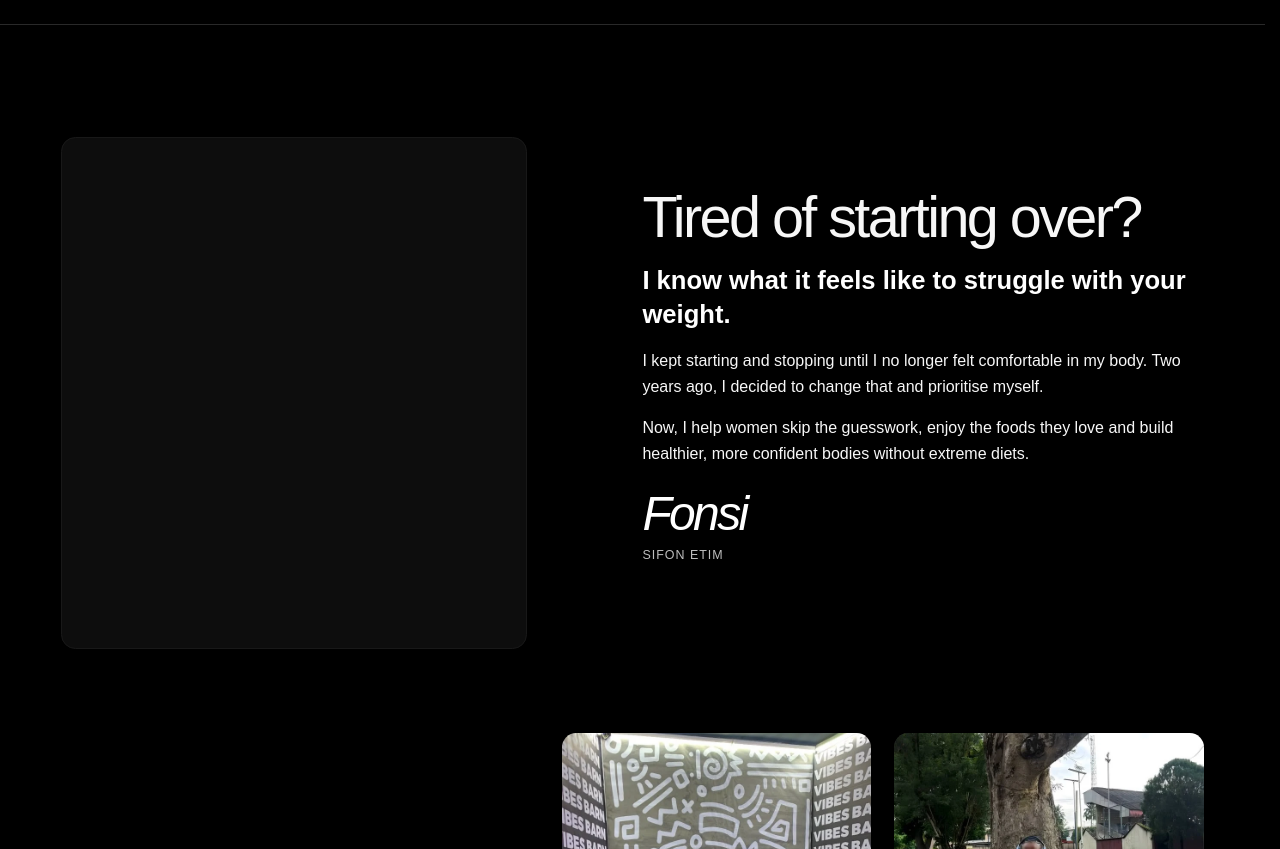
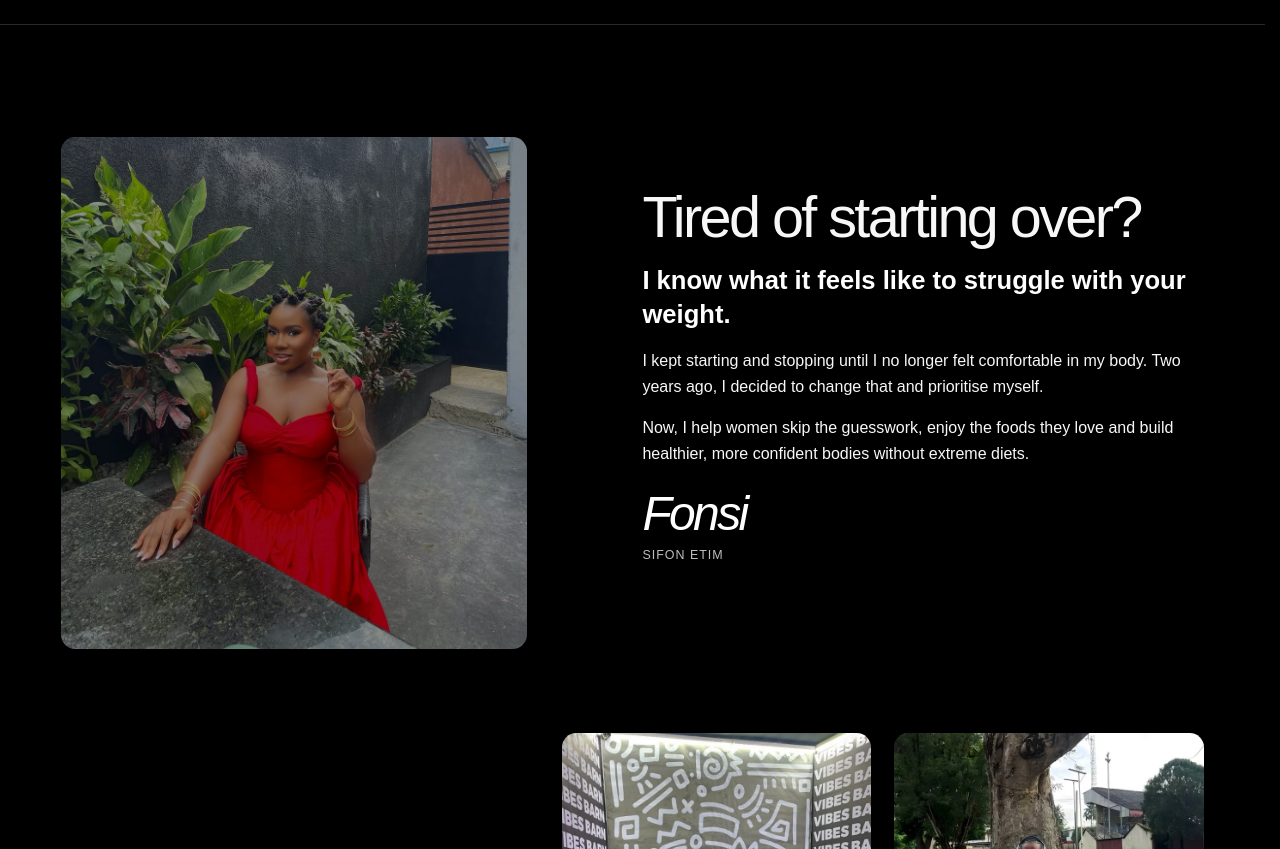
Before and after one commit to Ceetada/coachfonsi, a Next.js app: page / in a window 1280 px wide. Shown: the part 740-1589 px from the top of the page. Built offline with nearby package versions, Linux system fonts and the light colour scheme; a web font is replaced by a local one.

Commit message:
Add Sifon Etim portrait to About section

```diff
--- a/src/content/media.ts
+++ b/src/content/media.ts
@@ -46,7 +46,11 @@ export const media: {
     poster: "/media/coach/fonsi-hero-poster.webp",
     position: "50% 68%",
   },
-  aboutPortrait: null,
+  aboutPortrait: {
+    src: "/media/coach/fonsi-about.webp",
+    alt: "Sifon Etim seated outdoors in a red dress",
+    position: "50% 92%",
+  },
   beforePortrait: {
     src: "/media/coach/fonsi-journey-before.webp",
     alt: "Coach Fonsi in a red shirt holding a cup indoors",
```
Also changed, not shown: public/media/coach/fonsi-about.webp (added).
